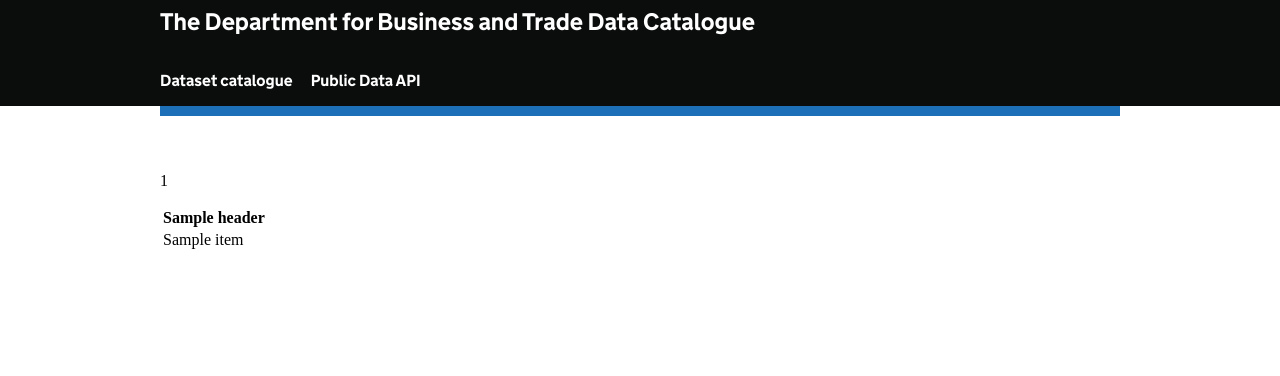
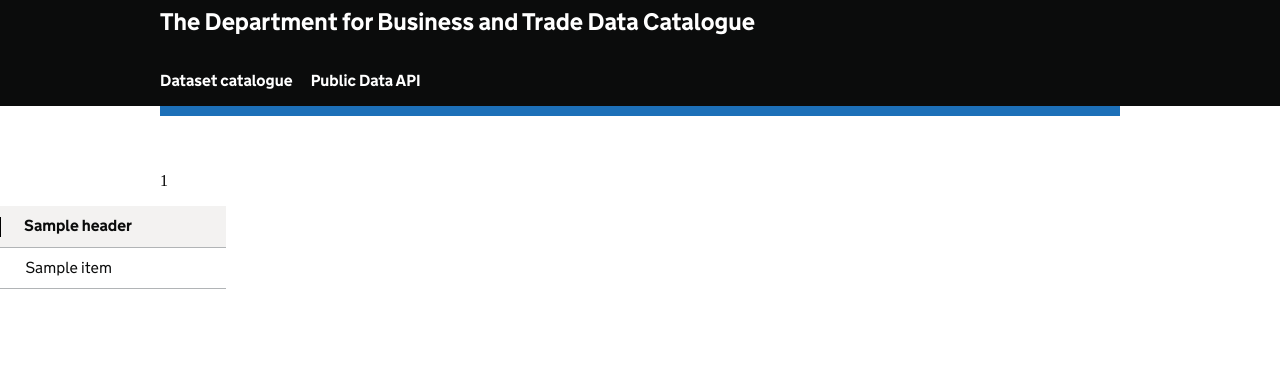
Before and after one commit to uktrade/trade-data-catalogue, a Django app: template trade_data_catalogue/templates/dataset_catalogue/preview.html in a window 1280 px wide. Shown: the top 376 px of the page. Run offline with Django 5.2, Linux system fonts and the light colour scheme; the template is opened without the code that fills it: most values are stand-ins (such as "Sample title", 1, 10 or a date in 2020).

Commit message:
Styling of data preview table

```diff
--- /dev/null
+++ b/trade_data_catalogue/static/styling/data-preview-override.css
@@ -0,0 +1,45 @@
+.data-preview-scroll-box {
+  width: 100%;
+  overflow-x: auto;
+  white-space: nowrap;
+}
+
+.data-preview-content {
+  display: inline-flex;
+}
+
+.data-preview-th {
+  text-align: left;
+}
+
+.data-preview-headers tr{
+  background-color: #f3f2f1;
+}
+
+.data-preview-body tr:nth-child(even) {
+  background-color: #f3f2f1;
+}
+
+.govuk-table {
+  border-width: 1px;
+}
+
+.govuk-table__cell {
+  max-width: 1000px;
+  min-width: 200px;
+  word-wrap: break-word;
+  white-space: normal;
+}
+
+.data-preview-cell {
+  padding-left: 25.5px;
+}
+
+.vertical-separator {
+  display: inline-block;
+  width: 1px;
+  height: 20px;
+  background-color: #000;
+  vertical-align: middle;
+  margin-right: 20px;
+}
--- a/trade_data_catalogue/templates/base.html
+++ b/trade_data_catalogue/templates/base.html
@@ -13,6 +13,7 @@
       type="text/css"
       href="{% static 'styling/base-override.css' %}"
     />
+    {% block styling %} {% endblock %}
   </head>
 
   <body class="govuk-template__body govuk-frontend-supported">
--- a/trade_data_catalogue/templates/dataset_catalogue/preview.html
+++ b/trade_data_catalogue/templates/dataset_catalogue/preview.html
@@ -1,23 +1,39 @@
-{% extends "base.html" %} {% block content %}
+{% extends "base.html" %} {% load static %} {% block styling %}
+<link
+  rel="stylesheet"
+  type="text/css"
+  href="{% static 'styling/data-preview-override.css' %}"
+/>
+{% endblock %} {% block content %}
 <div class="govuk-width-container">
   <p>{{row_count}}</p>
-  <table>
-    <thead>
-      <tr>
+</div>
+
+<div class="data-preview-scroll-box">
+  <div class="data-preview-content">
+    <table class="govuk-table">
+      <thead class="data-preview-headers">
+        <tr class="govuk-table__row">
           {% for header in data_headers %}
-        <th>{{header}}</th>
+          <th class="govuk-body-s govuk-table__header">
+            <div class="vertical-separator"></div>
+            {{header}}
+          </th>
           {% endfor %}
         </tr>
       </thead>
-    <tbody>
+      <tbody class="data-preview-body">
         {% for row in data_rows %}
-      <tr>
+        <tr class="govuk-table__row">
           {% for item in row %}
-        <td>{{item}}</td>
+          <td class="govuk-body-s govuk-table__cell data-preview-cell">
+            {{item}}
+          </td>
           {% endfor %}
         </tr>
         {% endfor %}
       </tbody>
     </table>
   </div>
+</div>
 {% endblock %}
```
Lines whose indentation alone changed are shown as unchanged.
